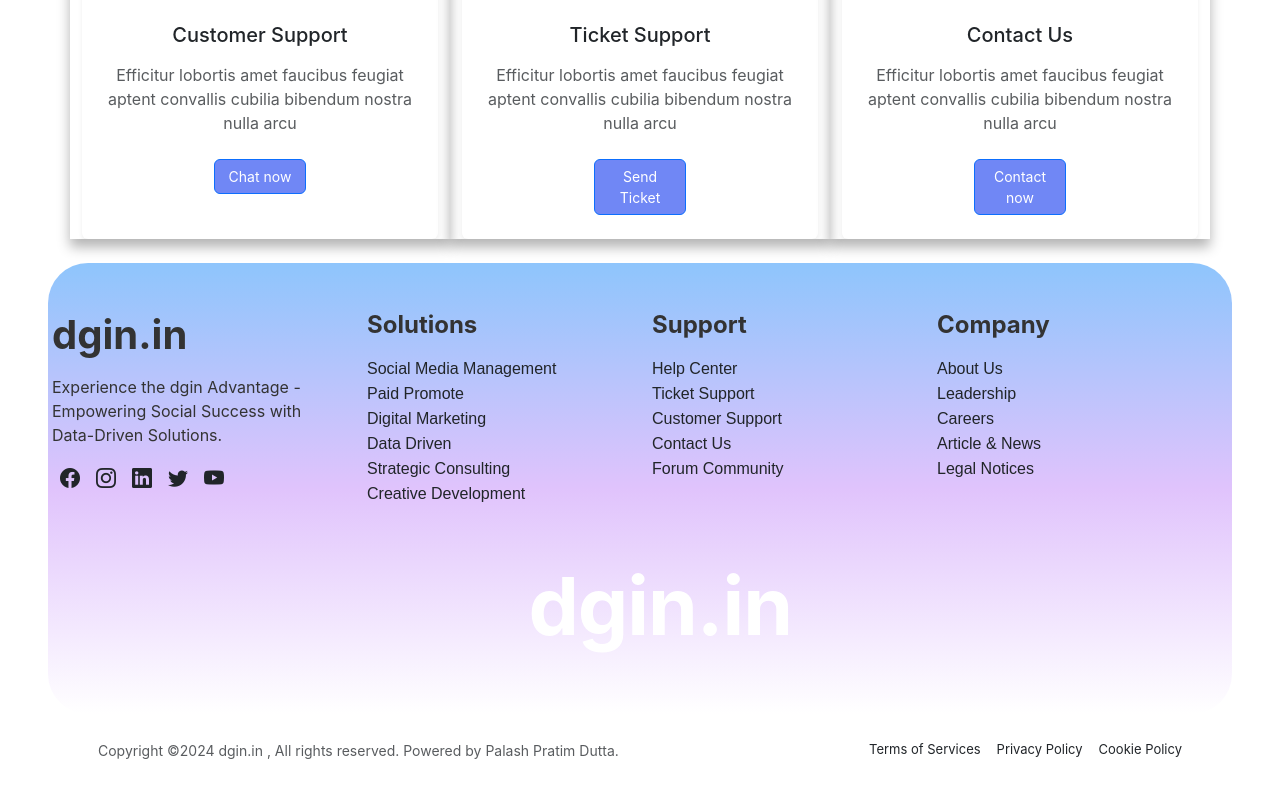
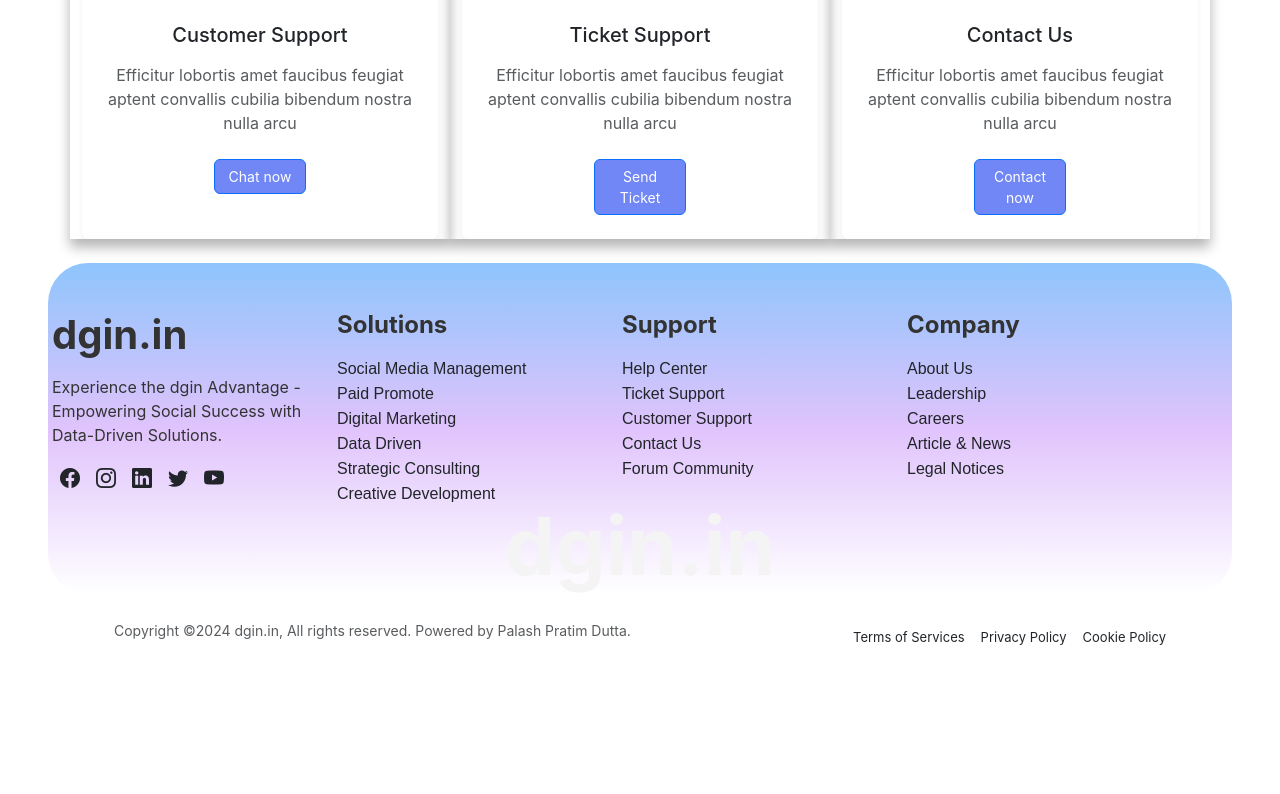
Before and after one commit to deka014/sideGig, a React (Create React App) app: page / in a window 1280 px wide. Shown: the part 5893-6687 px from the top of the page. After the commit the page ends 6583 px from the top, so only its background shows below. Built offline with nearby package versions, Linux system fonts and the light colour scheme; no server answers; some icons are missing.

Commit message:
footer fix

```diff
--- a/src/components/footer/Footer.js
+++ b/src/components/footer/Footer.js
@@ -41,7 +41,7 @@ const Footer = () => {
           </div>
 
           {/* Middle Sections: Links */}
-          <div className="col-md-3 mb-4" style={{ marginLeft: "30px"}}>
+          <div className="col-md-3 mb-4" style={{}}>
             <h4 className="fw-bold mb-3">Solutions</h4>
             <ul className="list-unstyled">
               <li><a href="#" className="text-dark">Social Media Management</a></li>
@@ -73,45 +73,70 @@ const Footer = () => {
             </ul>
           </div>
         </div>
-        <div className='background-text2'
+
+        <div className="parent-container"
         style={{
-                // position: "absolute",
-                // top: "50%",
-                // left: "10%",
-                letterSpacing: -1,
-                zIndex: 1,
-                // fontSize: "12rem", // Very large size
+          position: "relative", // Relative position for the parent container
+        }}
+        >
+          <div
+            className="background-text2"
+            style={{
+              display: "flex",
+              justifyContent: "center",
+              alignItems: "center",
+              position: "absolute",
+              top: "50%",       // Center vertically
+              left: "50%",      // Center horizontally
+              transform: "translate(-50%, -50%)",   // Perfect centering
               fontWeight: "bold",
-                color: "white", // Light and translucent
+              color: "#F4F4F4",
               whiteSpace: "nowrap",
             }}
           >
             dgin.in
           </div>
         </div>
+
+      </div>
     </div>
     <div className="text-center mt-4">
   <div
-              className="d-flex justify-content-between align-items-center"
-              style={{ width: "100%", textAlign: "left", marginBottom: "2rem" }}
+    className="d-flex flex-column flex-md-row justify-content-between align-items-center"
+    style={{
+      width: "100%",
+      textAlign: "left",
+      marginBottom: "2rem",
+      padding: "0 1rem", // Add some padding for small screens
+    }}
   >
     {/* Left-side in T&C footer */}
-              <div>
-                <small className="text-muted" style={{marginLeft: "50px"}}>
-                  Copyright ©2024 dgin.in , All rights reserved. Powered by Palash Pratim Dutta.
+    <div style={{ marginBottom: "1rem", marginLeft: "50px" }}>
+      <small className="text-muted">
+        Copyright ©2024 dgin.in, All rights reserved. Powered by Palash Pratim Dutta.
       </small>
     </div>
 
     {/* Right-side in T&C footer */}
-              <div style={{marginRight: "50px", fontSize: "13px"}}>
-                <a href="#" className="text-dark me-3">Terms of Services</a>
-                <a href="#" className="text-dark me-3">Privacy Policy</a>
-                <a href="#" className="text-dark">Cookie Policy</a>
+    <div
+      style={{
+        marginRight: "50px",
+        fontSize: "13px",
+        textAlign: "center", // Center-align links on smaller screens
+      }}
+    >
+      <a href="#" className="text-dark me-3">
+        Terms of Services
+      </a>
+      <a href="#" className="text-dark me-3">
+        Privacy Policy
+      </a>
+      <a href="#" className="text-dark">
+        Cookie Policy
+      </a>
     </div>
   </div>
 </div>
-
-
 </div>
   );
 };
--- a/src/css/expand.css
+++ b/src/css/expand.css
@@ -445,8 +445,7 @@
   .background-text2 {
     position: relative;
     font-size: 5rem; /* Larger font for larger screens */
-    top: -50%;
-    left: 40%;
+
   }
 }
 
@@ -455,8 +454,7 @@
   .background-text2 {
     position: relative;
     font-size: 4rem; /* Smaller font for medium screens */
-    top: 30%;
-    left: 40%;
+
   }
 }
 
@@ -464,17 +462,15 @@
   .background-text2 {
     position: absolute;
     font-size: 3rem; /* Smaller font for small screens */
-    /* top: 20%; */
-    /* left: 40%; */
+
   }
 }
 
 @media (max-width: 480px) {
   .background-text2 {
-    position: absolute;
+    position: relative;
     font-size: 2rem; /* Smallest font for very small screens */
-    /* top: 10%; */
-    /* left: 40%; */
+
   }
 }
 
```
Lines whose indentation alone changed are shown as unchanged.
